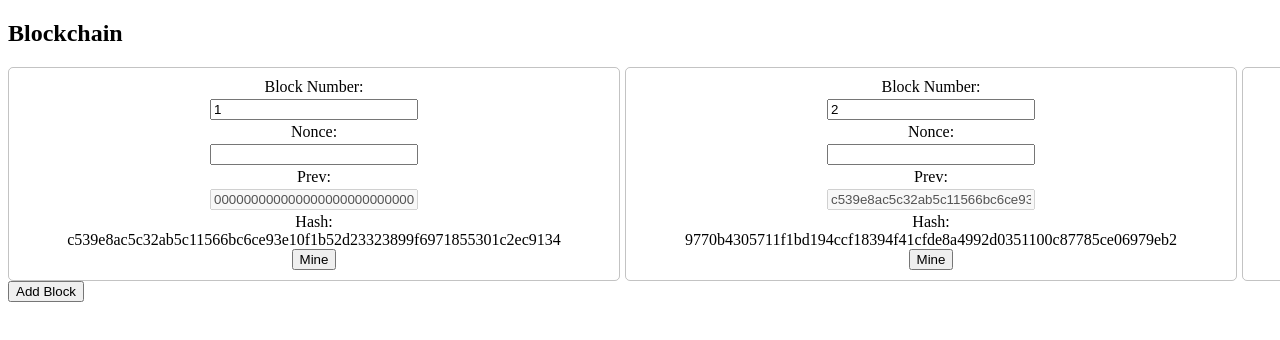
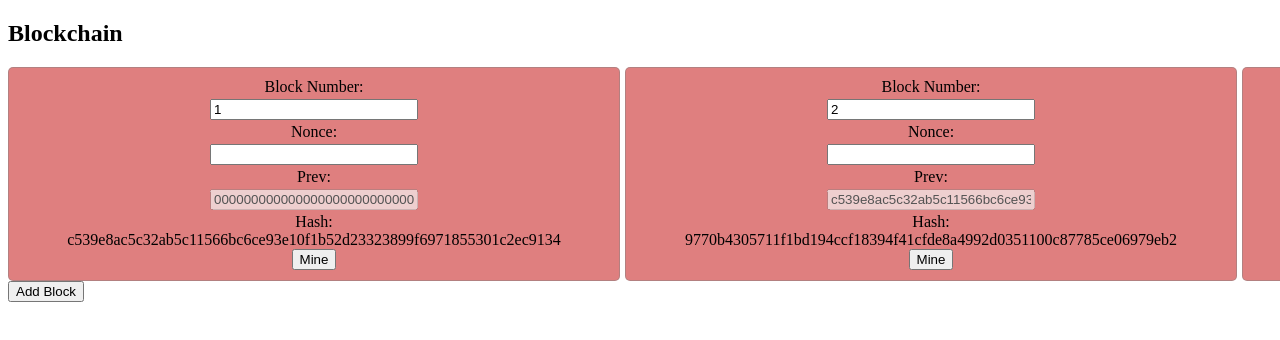
Before and after one commit to Gherrer1/blockchain-demo-clone, a React app: page / in a window 1280 px wide. Shown: the top 340 px of the page. Built offline with nearby package versions, Linux system fonts and the light colour scheme.

Commit message:
Tested styling for mined and unmined blocks, things are coming together

```diff
--- a/src/Components/Block.js
+++ b/src/Components/Block.js
@@ -5,7 +5,7 @@ import { changeNonce, changeBlockNum, mineBlock } from '../actionCreators';
 
 export function Block({ block, dispatch, index }) {
 	return (
-		<div className="block">
+		<div className={`block ${block.hash.slice(0, 3) === '000' ? 'mined' : ''}`}>
 			Block Number:
 			<input type="text" className="blockNum" value={block.blockNum} onChange={e => dispatch(changeBlockNum(index, e.target.value))} />
 			Nonce:
--- a/src/style.css
+++ b/src/style.css
@@ -15,10 +15,11 @@ body {
     padding: 10px 5px;
     border: 1px solid rgba(128, 128, 128, 0.473);
     border-radius: 5px;
+    background-color: rgba(206, 56, 56, 0.644);
 }
 
 .block.mined {
-    background-color: rgb(70, 255, 70);
+    background-color: rgba(70, 255, 70, 0.664);
 }
 
 .block > input {
```
Also changed, not shown: 1 other file (tests, documents, lock files or other folders).
